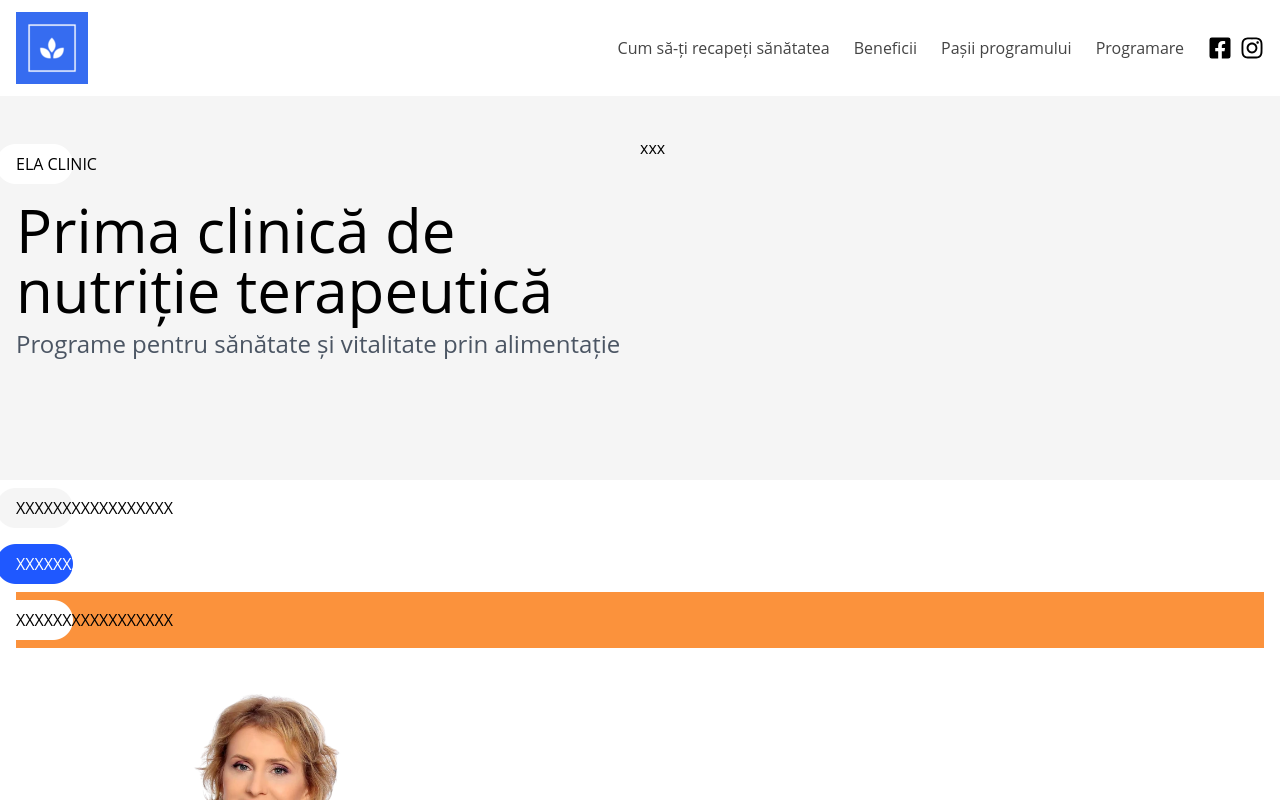
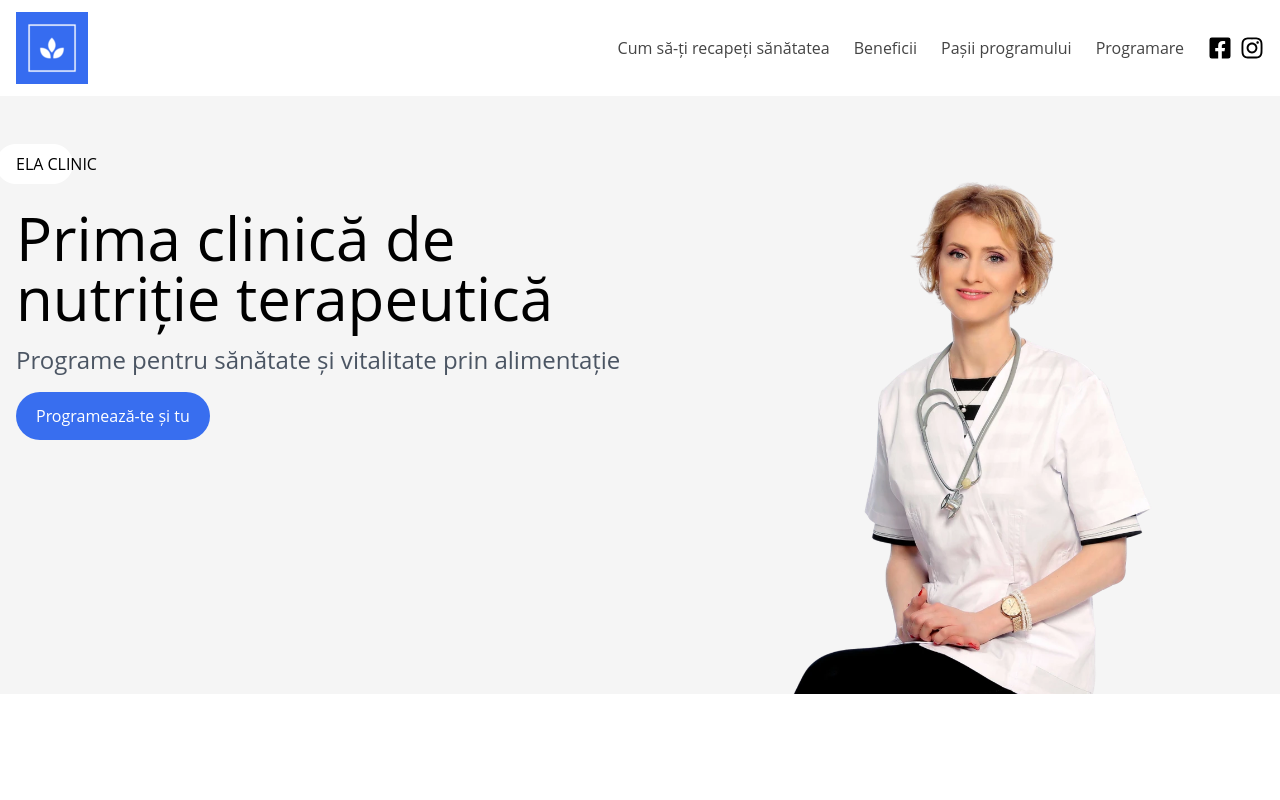
Before and after one commit to dragomirweb/ela.landing.v2, a Next.js app: page / in a window 1280 px wide. Shown: the top 800 px of the page. Built offline with nearby package versions, Linux system fonts and the light colour scheme.

Commit message:
add themed button

```diff
--- /dev/null
+++ b/components/atoms/ElaButton/Button.module.scss
@@ -0,0 +1,11 @@
+.button {
+  @apply inline-flex px-5 py-3 rounded-full;
+  @apply text-white bg-brand-500;
+  width: max-content;
+  background-color: var(--color-primary);
+
+  &:hover,
+  &:active {
+    @apply bg-brand-600;
+  }
+}
--- /dev/null
+++ b/components/atoms/ElaButton/ElaButton.tsx
@@ -0,0 +1,54 @@
+import React from 'react'
+
+import styles from './Button.module.scss'
+
+interface ElaButtonProps {
+  buttonType?: 'button' | 'submit' | 'reset'
+  className?: string
+  onClick?: React.MouseEventHandler<HTMLButtonElement> | undefined
+  disabled?: boolean
+}
+
+const ElaButton: React.FunctionComponent<ElaButtonProps> = ({
+  buttonType = 'button',
+  className = '',
+  disabled,
+  onClick,
+  children,
+}) => {
+  return (
+    <button
+      type={buttonType}
+      className={`${styles.button} ${className}`}
+      onClick={onClick}
+      disabled={disabled}
+    >
+      {children}
+    </button>
+  )
+}
+
+export default ElaButton
+
+// import React from 'react'
+// import { ButtonProps } from './Button.types'
+
+// const Button: React.FC<ButtonProps> = ({
+//   children,
+//   onClick,
+//   buttonStyle,
+//   buttonType,
+//   disabled,
+//   className,
+// }) => {
+//   return (
+//     <button
+//       type={buttonType}
+//       className={`button ${buttonStyle} ${className}`}
+//       onClick={onClick}
+//       disabled={disabled}
+//     >
+//       {children}
+//     </button>
+//   )
+// }
--- a/components/atoms/index.ts
+++ b/components/atoms/index.ts
@@ -1,3 +1,4 @@
 export { default as ElaImage } from './ElaImage/ElaImage'
 export { default as FancyTitle } from './FancyTitle/FancyTitle'
 export { default as Container } from './Container/Container'
+export { default as ElaButton } from './ElaButton/ElaButton'
--- a/components/features/Hero/Hero.tsx
+++ b/components/features/Hero/Hero.tsx
@@ -1,15 +1,20 @@
 import React from 'react'
 
-import { Container, FancyTitle } from '@atoms'
+import { Container, FancyTitle, ElaImage, ElaButton } from '@atoms'
 import styles from './Hero.module.scss'
 
 interface IHeroProps {}
 
 const Hero: React.FunctionComponent<IHeroProps> = (props) => {
+  const programare = () => {
+    window.location.hash = ''
+    window.location.hash = 'programare'
+  }
+
   return (
     <div className={styles.intro}>
-      <Container className="flex flex-col desktop:flex-row py-10">
-        <div className="flex flex-col gap-2 w-full desktop:w-1/2">
+      <Container className="flex flex-col desktop:flex-row pt-10">
+        <div className="flex flex-col gap-4 w-full desktop:w-1/2">
           <FancyTitle variant="white"> ELA CLINIC</FancyTitle>
           <h1 className={styles.heading}>
             Prima clinică de nutriție terapeutică
@@ -17,8 +22,23 @@ const Hero: React.FunctionComponent<IHeroProps> = (props) => {
           <p className={styles.slogan}>
             Programe pentru sănătate și vitalitate prin alimentație
           </p>
+          <ElaButton
+            className="self-center desktop:self-start"
+            onClick={programare}
+          >
+            Programează-te și tu
+          </ElaButton>
         </div>
-        <div className="flex flex-col w-full desktop:w-1/2">xxx</div>
+        <div className="flex flex-col  w-full desktop:w-1/2">
+          <ElaImage
+            className="mt-auto mx-auto"
+            src="/assets/images/drlauraene.webp"
+            alt="dr laura ene"
+            layout="fixed"
+            width={440}
+            height={558}
+          ></ElaImage>
+        </div>
       </Container>
     </div>
   )
--- a/components/features/Navigation/components/Desktop/Desktop.module.scss
+++ b/components/features/Navigation/components/Desktop/Desktop.module.scss
@@ -16,6 +16,6 @@
   color: #444;
 
   &:hover {
-    @apply text-brand;
+    @apply text-brand-500;
   }
 }
--- a/pages/index.tsx
+++ b/pages/index.tsx
@@ -14,18 +14,6 @@ const Home: NextPage = () => {
       <Navigation />
       <Hero />
       <Container className="test">
-        <FancyTitle>xxxxxxxxxxxxxxxxx</FancyTitle>
-        <FancyTitle variant="blue">xxxxxxxxxxxxxxxxx</FancyTitle>
-        <div className="bg-orange-400">
-          <FancyTitle variant="white">xxxxxxxxxxxxxxxxx</FancyTitle>
-        </div>
-        <ElaImage
-          src="/assets/images/drlauraene.webp"
-          alt="dr laura ene"
-          width={440}
-          height={558}
-          layout="fixed"
-        />
         <div className="mt-96 pt-96" id="programare">
           test
         </div>
--- a/styles/globals.css
+++ b/styles/globals.css
@@ -10,6 +10,7 @@ body {
   font-size: 16px;
 
   --header-height: 96px;
+  --color-primary: #386eef;
 }
 
 a {
--- a/tailwind.config.js
+++ b/tailwind.config.js
@@ -6,7 +6,17 @@ module.exports = {
   theme: {
     extend: {
       colors: {
-        brand: '#386eef',
+        brand: {
+          100: '#87a8f5',
+          200: '#7399f3',
+          300: '#5f8bf2',
+          400: '#4b7cf0',
+          500: '#386eef',
+          600: '#3263d7',
+          700: '#2c58bf',
+          800: '#274da7',
+          900: '#21428f',
+        },
         secondary: '#4b5563',
       },
       screens: {
```
